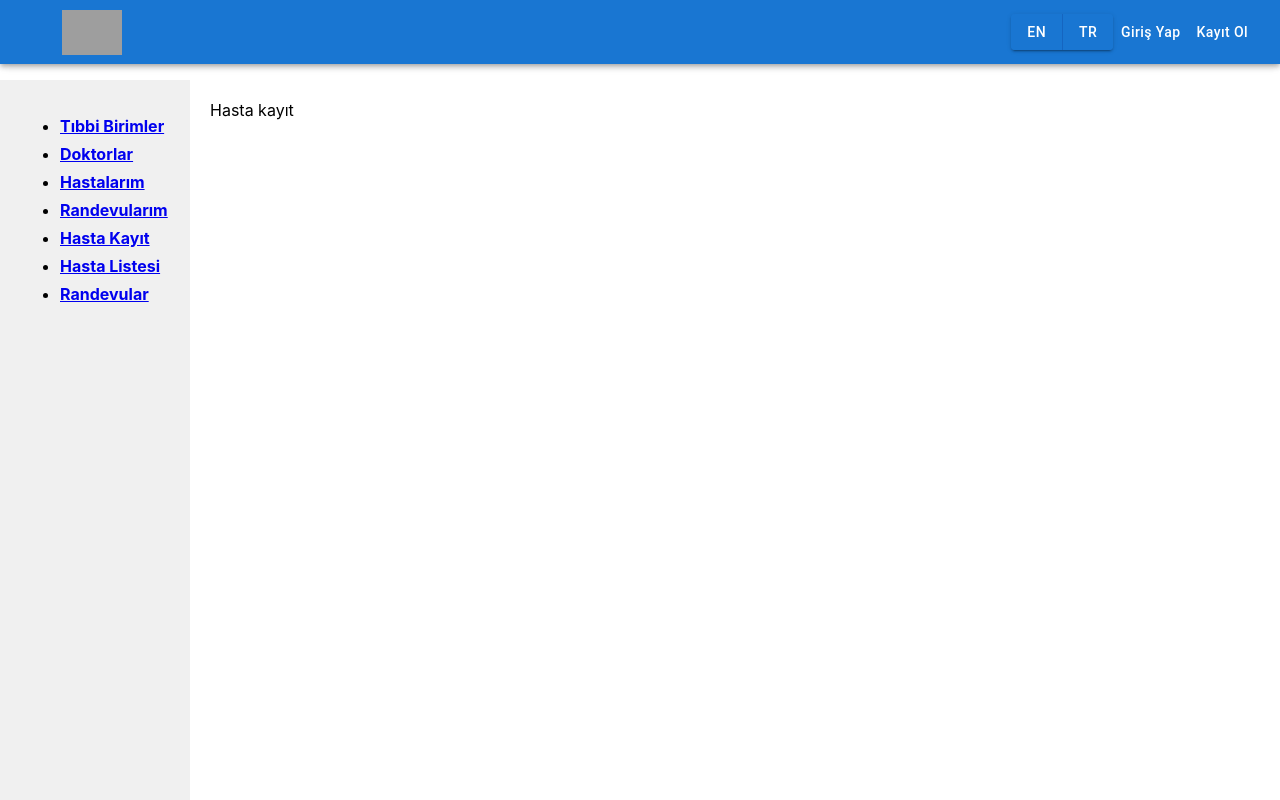
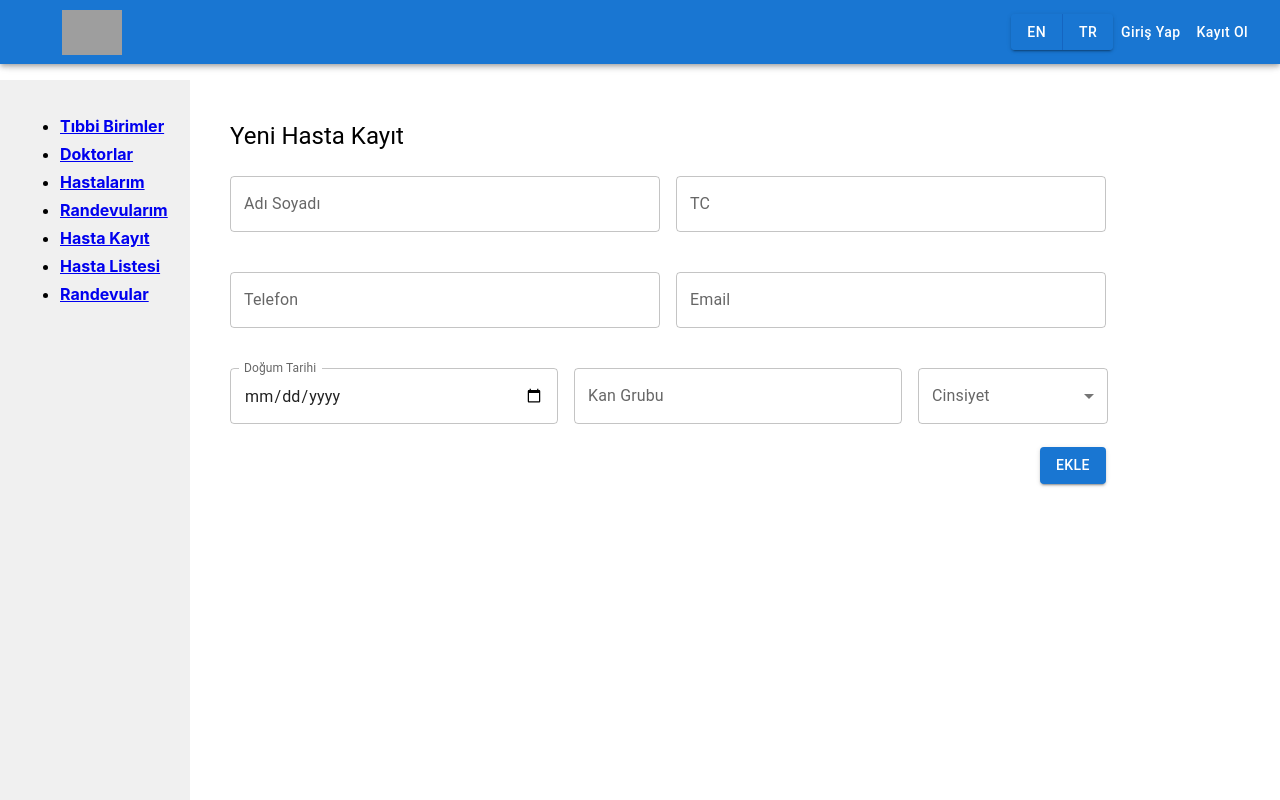
Before and after one commit to bgm1234/hospital-management-frontend, a React (Create React App) app: page /patient-registration in a window 1280 px wide. Built offline with nearby package versions, Linux system fonts and the light colour scheme; no server answers; grey boxes are pictures that could not be loaded.

Commit message:
Saglik hizmetleri sayfasi yapildi.

```diff
--- a/src/pages/health-services.jsx
+++ b/src/pages/health-services.jsx
@@ -1,8 +1,89 @@
-import React from "react";
+import React, { useCallback, useEffect, useState } from "react";
+import { TextField, Button, Grid, Typography, Box } from '@mui/material';
+import axios from "axios";
+import { useTranslation } from "react-i18next";
 
-const HealthServices =()=>{
-    return(
-        <div>sağlık hizmetleri </div>
+const alphabets = 'ABCÇDEFGHIJKLMNOPRSŞTUVWXYZ'.split('');
+
+const HealthServices = () => {
+    const { t, i18n } = useTranslation();
+    const [medicalUnits, setMedicalUnits] = useState([]);
+    const [filter, setFilter] = useState('');
+    const [selectedLetter, setSelectedLetter] = useState('');
+
+    const loadMedicalUnits = useCallback(() => {
+        axios.get("http://localhost:1337/api/medical-units")
+            .then(response => {
+                setMedicalUnits(response.data.data);
+            })
+            .catch(error => {
+                console.error("Bir hata oluştu:", error);
+            });
+    }, [])
+    useEffect(() => {
+        loadMedicalUnits();
+    }, [loadMedicalUnits])
+    medicalUnits.map(i=>console.log(i.attributes.Title))
+    const filteredUnits = medicalUnits
+        .filter(unit =>
+            unit.attributes.Title.toLowerCase().includes(filter.toLowerCase()) &&
+            (!selectedLetter || unit.attributes.Title[0].toUpperCase() === selectedLetter)
+        )
+        .sort((a, b) => a.attributes.Title.localeCompare(b.attributes.Title, 'tr'));
+
+    const handleLetterClick = (letter) => {
+        setSelectedLetter(letter);
+        setFilter('');
+    };
+    return (
+        <Box sx={{ padding: '20px' }}>
+            <Typography variant="h4" gutterBottom>
+                {t("departments")}
+            </Typography>
+            <TextField
+                label="Tıbbi Birim Ara"
+                variant="outlined"
+                fullWidth
+                margin="normal"
+                value={filter}
+                onChange={(e) => setFilter(e.target.value)}
+            />
+            <Box
+                sx={{
+                    display: 'flex',
+                    justifyContent: 'center',
+                    marginBottom: '20px',
+                    width: '100%'
+                }}
+            >
+                {alphabets.map(letter => (
+                    <Button
+                        key={letter}
+                        variant={selectedLetter === letter ? 'contained' : 'outlined'}
+                        onClick={() => handleLetterClick(letter)}
+                        sx={{ margin: '2px', minWidth: '30px', padding: '5px' }}
+                    >
+                        {letter}
+                    </Button>
+                ))}
+                <Button
+                    variant={selectedLetter === '' ? 'contained' : 'outlined'}
+                    onClick={() => handleLetterClick('')}
+                    sx={{ margin: '2px', minWidth: '30px', padding: '5px' }}
+                >
+                    Tümü
+                </Button>
+            </Box>
+            <Grid container spacing={2}>
+                {filteredUnits.map(unit => (
+                    <Grid item xs={12} sm={6} md={4} key={unit}>
+                        <Box sx={{ padding: '10px', border: '1px solid #ddd', borderRadius: '5px' }}>
+                            {unit.attributes.Title}
+                        </Box>
+                    </Grid>
+                ))}
+            </Grid>
+        </Box>
     )
 }
 export default HealthServices
--- a/src/pages/home.jsx
+++ b/src/pages/home.jsx
@@ -3,7 +3,7 @@ import { useState, useEffect, useCallback } from 'react';
 import { Link, Outlet, useLocation } from 'react-router-dom';
 import { useTranslation } from "react-i18next";
 import axios from 'axios';
-import HomeCard from '../cards/home-card';
+import HomeCard from '../component/cards/home-card';
 
 
 const Home = () => {
--- /dev/null
+++ b/src/pages/patient-profile.jsx
@@ -0,0 +1,10 @@
+import React from "react";
+
+const PatientProfile =()=>{
+    return(
+        <div>
+            hasta profil sayfası genel hasta bılgılerı geçmış ve gelecek randevuları burada gorunecek.
+        </div>
+    )
+}
+export default PatientProfile
--- a/src/pages/patient-registration.jsx
+++ b/src/pages/patient-registration.jsx
@@ -1,9 +1,140 @@
-import React from "react";
+import { Typography, Box, TextField, Button, MenuItem, Select, InputLabel, FormControl } from "@mui/material";
+import React, { useCallback, useState } from "react";
+import axios from "axios";
+import { useNavigate } from "react-router-dom";
+import { DatePicker } from '@mui/lab';
+import AdapterDateFns from '@mui/lab/AdapterDateFns';
 
-const PatientRegistration =()=>{
-    return(
-        <div>
-            Hasta kayıt
+const PatientRegistration = () => {
+    const navigate = useNavigate();
+    const [data, setData] = useState({
+        name: '',
+        phone: '',
+        tc: '',
+        email: '',
+        birthday: null,
+        sex: '',
+        bloodType: ''
+    });
+
+    const handleChange = useCallback((e) => {
+        const { name, value } = e.target;
+        setData({
+            ...data,
+            [name]: value
+        });
+    }, [data, setData]);
+
+    const handleSubmit = useCallback((e) => {
+        e.preventDefault();
+        axios.post('http://localhost:1337/api/patients', {
+            data: data
+        })
+            .then(response => {
+                console.log('Başarıyla eklendi:', response.data);
+                setData({
+                    name: '',
+                    phone: '',
+                    tc: '',
+                    email: '',
+                    birthday: '',
+                    sex: '',
+                    bloodType: ''
+                });
+                navigate('/patient-profile');
+            })
+            .catch(error => {
+                console.error('Bir hata oluştu:', error);
+            });
+    }, [data]);
+    return (
+
+        <div style={{ padding: 20 }}>
+            <Typography variant="h5" gutterBottom>
+                Yeni Hasta Kayıt
+            </Typography>
+            <Box sx={{ display: "flex", flexWrap: "wrap", gap: 2 }}>
+                <TextField
+                    label="Adı Soyadı"
+                    variant="outlined"
+                    margin="normal"
+                    name="name"
+                    value={data.name}
+                    onChange={handleChange}
+                    sx={{ width: 430 }}
+                />
+
+                <TextField
+                    label="TC"
+                    variant="outlined"
+                    margin="normal"
+                    name="tc"
+                    value={data.tc}
+                    onChange={handleChange}
+                    sx={{ width: 430 }}
+                />
+                <TextField
+                    label="Telefon"
+                    type="phone"
+                    variant="outlined"
+                    margin="normal"
+                    name="phone"
+                    value={data.phone}
+                    onChange={handleChange}
+                    sx={{ width: 430 }}
+                />
+                <TextField
+                    label="Email"
+                    variant="outlined"
+                    type="email"
+                    fullWidth
+                    margin="normal"
+                    name="email"
+                    value={data.email}
+                    onChange={handleChange}
+                    sx={{ width: 430 }}
+                />
+                <TextField
+                    label="Doğum Tarihi"
+                    type="date"
+                    variant="outlined"
+                    margin="normal"
+                    name="birthday"
+                    value={data.birthday}
+                    onChange={handleChange}
+                    InputLabelProps={{
+                        shrink: true,
+                    }}
+                    sx={{ width: 328 }}
+                />
+
+                <TextField
+                    label="Kan Grubu"
+                    variant="outlined"
+                    margin="normal"
+                    name="bloodType"
+                    value={data.bloodType}
+                    onChange={handleChange}
+                    sx={{ width: 328 }}
+                />
+                <FormControl variant="outlined" margin="normal" sx={{ width: 190 }}>
+                    <InputLabel id="demo-simple-select-label">Cinsiyet</InputLabel>
+                    <Select
+                        labelId="demo-simple-select-label"
+                        label="Cinsiyet"
+                        name="sex"
+                        value={data.sex}
+                        onChange={handleChange}
+                    >
+                        <MenuItem value="Erkek">Erkek</MenuItem>
+                        <MenuItem value="Kadın">Kadın</MenuItem>
+                    </Select>
+                </FormControl>
+            </Box>
+            <Button onClick={handleSubmit} variant="contained" color="primary" style={{marginTop:15 , marginLeft:810}}>
+                Ekle
+            </Button>
+
         </div>
     )
 }
--- a/src/pages/sign-in.jsx
+++ b/src/pages/sign-in.jsx
@@ -8,7 +8,7 @@ import { useAuthContext } from "../context/AuthContext";
 
 
 const SignIn = () => {
-    const { t, i18n } = useTranslation();
+    const { t } = useTranslation();
     const [email, setEmail] = useState('');
     const [password, setPassword] = useState('');
     const [error, setError] = useState(null);
@@ -18,25 +18,24 @@ const SignIn = () => {
     const handleSubmit = async (e) => {
         e.preventDefault();
         setError(null);
+
         try {
             const response = await axios.post('http://localhost:1337/api/auth/local', { "identifier": email, "password": password });
-            const { jwt, user } = response.data; // Gelen yanıtın token ve kullanıcı bilgilerini alıyoruz.
+            const { jwt, user } = response.data;
             console.log(jwt, user);
+
             const branchResponse = await axios.get(`http://localhost:1337/api/braches?populate=*`);
-            const branch = branchResponse.data;
-            let userBranch = null;
+            const branches = branchResponse.data.data;
 
-            branch.data.forEach(branch => {
-                branch.attributes.users.data.forEach(userObj => {
-                    if (userObj.id === user.id) {
-                        userBranch = branch.attributes.name;
-                    }
-                });
-            });
+            const userBranch = branches.find(branch =>
+                branch.attributes.users.data.some(userObj => userObj.id === user.id)
+            )?.attributes.name;
+
             if (userBranch) {
-                user.branch = userBranch; // Branch bilgisini user nesnesine ekleyin
+                user.branch = userBranch;
             }
-            login(jwt, user); // login fonksiyonunu jwt ve güncellenmiş user nesnesi ile çağırın
+
+            login(jwt, user);
             navigate('/');
 
         } catch (err) {
```
